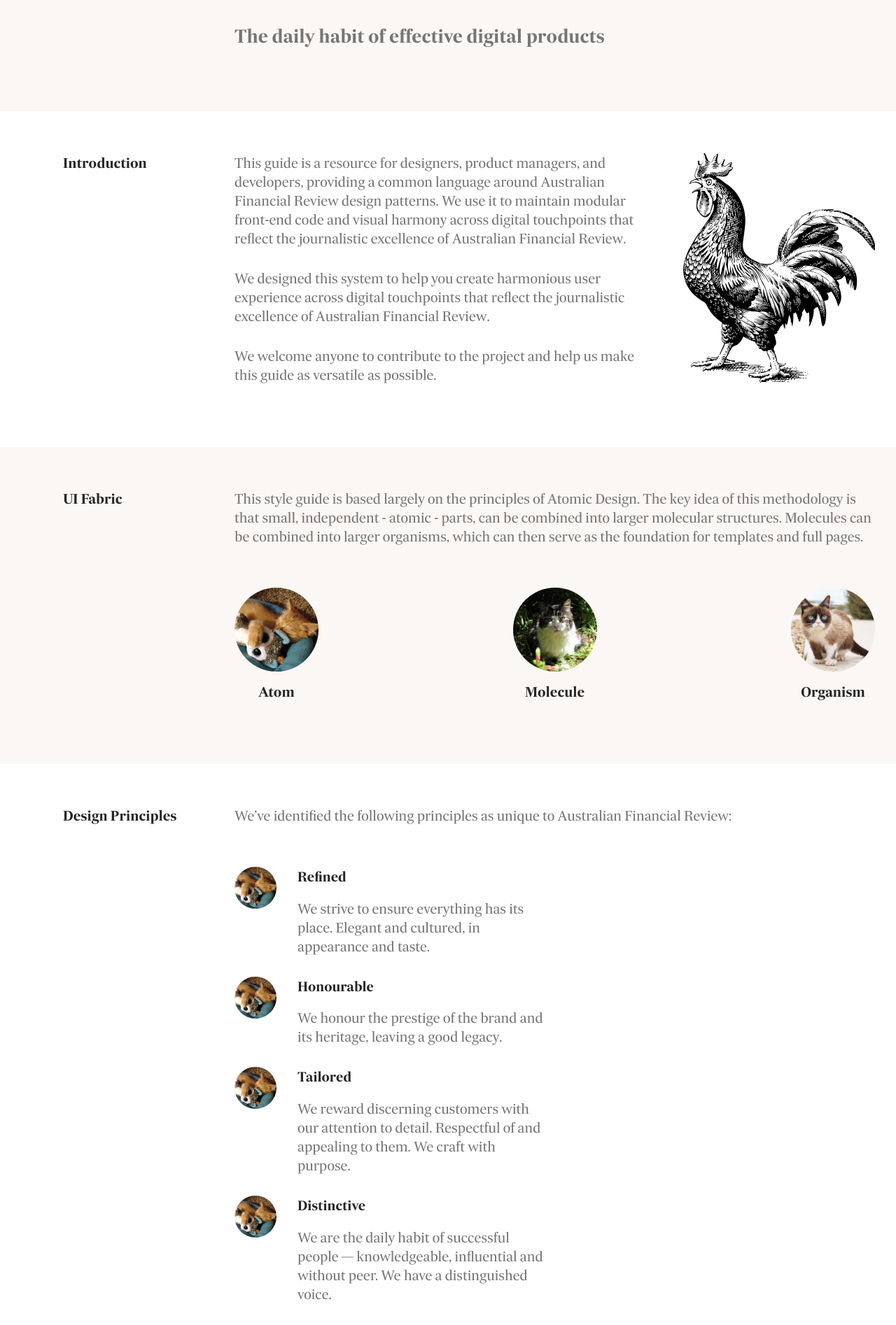
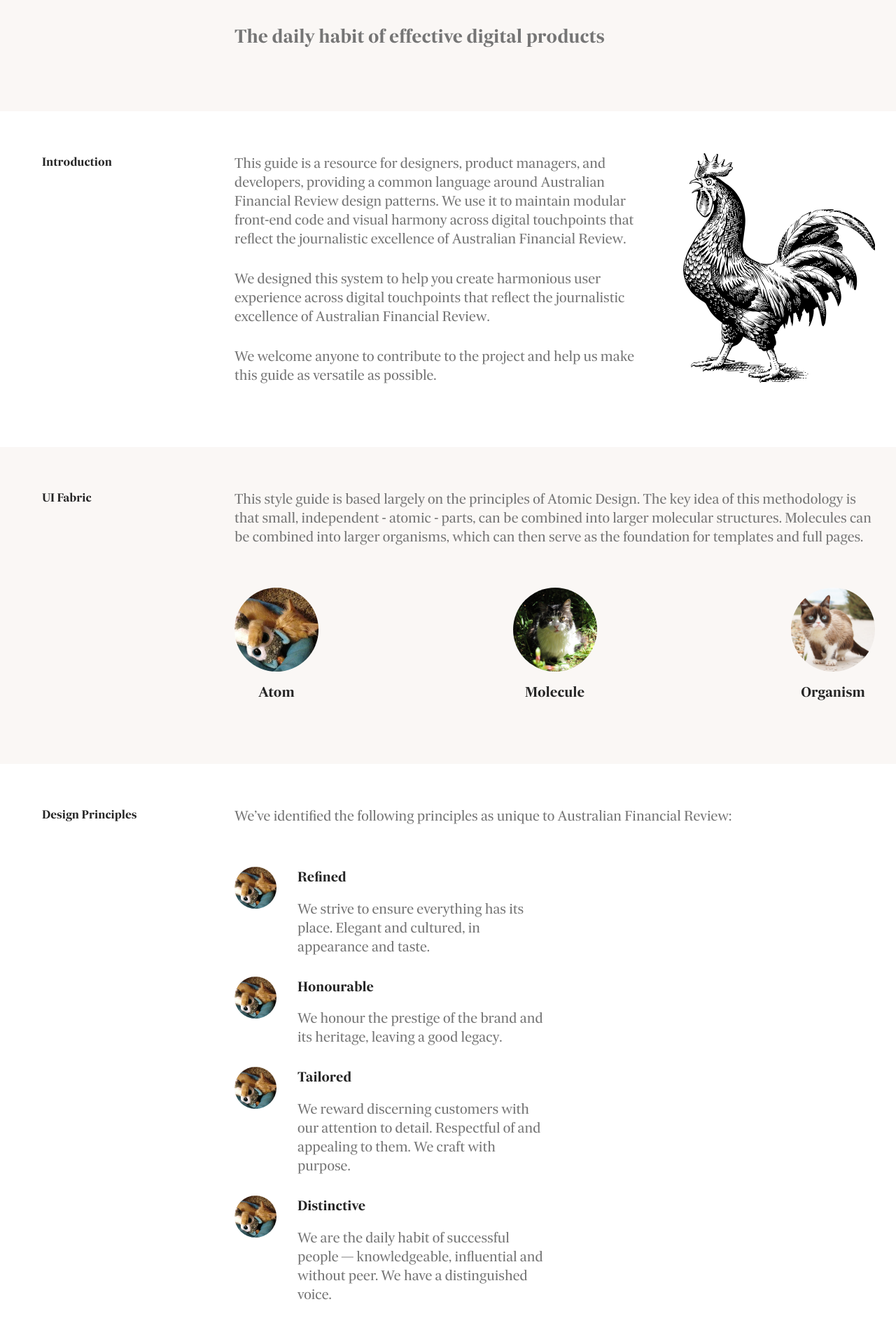
Before and after one commit to ffxstyleguide/styleguide-afr, a Jekyll site: the page built from index.html, in a window 1280 px wide. Shown: the part 516-2410 px from the top of the page at 70% size. Built offline with Jekyll 4.4.1, drawn with Linux system fonts in a browser that asks for light colours.

Commit message:
wrapping and margins on small screens

```diff
--- a/_sass/_base.scss
+++ b/_sass/_base.scss
@@ -104,7 +104,6 @@ body {
 // }
 
 @media (min-width: $bp-medium) {
-
     .styleguide-main-navigation {
         display: inline-block;
         vertical-align: top;
@@ -116,14 +115,15 @@ body {
         width: 75%;
     }
     .styleguide-full-wrap .styleguide-section {
-        padding: $whole $half;
+        padding: $half $quarter;
 
         header {
             display: inline-block;
             width: 25%;
         }
         h2 {
-            margin: 0 0 0 $whole;
+            font-size: 1rem;
+            margin: 0 0 0 $quarter;
         }
         section {
             display: inline-block;
@@ -138,7 +138,7 @@ body {
         }
         .styleguide-superlarge-heading {
             margin: 0 0 $half;
-            font-size: 5rem;
+            font-size: 3.5rem;
         }
         .styleguide-small-heading {
             font-size: 1.6rem;
@@ -146,3 +146,16 @@ body {
         }
     }
 }
+
+@media (min-width: $bp-large) {
+    .styleguide-full-wrap .styleguide-section {
+        padding: $whole $half;
+
+        .styleguide-superlarge-heading {
+            font-size: 5rem;
+        }
+        h2 {
+            margin: 0 0 0 $half;
+        }
+    }
+}
--- a/_sass/_content.scss
+++ b/_sass/_content.scss
@@ -33,15 +33,11 @@
     margin-top: $half;
 }
 .styleguide-inline-figure {
-    display: inline-flex;
+    display: flex;
     flex-direction: column;
     align-items: center;
     margin: $half 0;
-    vertical-align: top;
 
-    + .styleguide-inline-figure {
-        margin-left: calc(50% - 180px);
-    }
     figcaption {
         font-size: 1.2rem;
         font-weight: bold;
@@ -71,10 +67,6 @@
 }
 .styleguide-image-list__item {
     display: flex;
-
-    + .styleguide-image-list__item {
-        margin-left: 30px;
-    }
 }
 .styleguide-image-list__figure {
     margin: 0 $half 0 0;
@@ -92,10 +84,28 @@
     color: $text-color;
 }
 
+@media (min-width: $bp-small) {
+    .styleguide-inline-figure {
+        display: inline-flex;
+        vertical-align: top;
+
+        + .styleguide-inline-figure {
+            margin-left: calc(50% - 180px);
+        }
+    }
+}
+
 @media (min-width: $bp-large) {
     .styleguide-main-content {
         p {
             margin-bottom: $half;
         }
     }
+    .styleguide-two-column {
+        flex-wrap: nowrap;
+
+        .styleguide-image-list__item:first-child {
+            margin-right: 30px;
+        }
+    }
 }
--- a/_sass/_variables.scss
+++ b/_sass/_variables.scss
@@ -10,9 +10,9 @@ $base-font-family-secondary-bold:     'suecasans_bold', Arial, Helvetica, sans-s
 
 // breakpoints
 
-$bp-small: 24em;
-$bp-medium: 45em;
-$bp-large: 51.25em;
+$bp-small: 24em; // 384px at 16px font-size
+$bp-medium: 45em; // 720px at 16px font-size
+$bp-large: 51.25em; // 820px at 16px font-size
 
 // new greys
 
```
